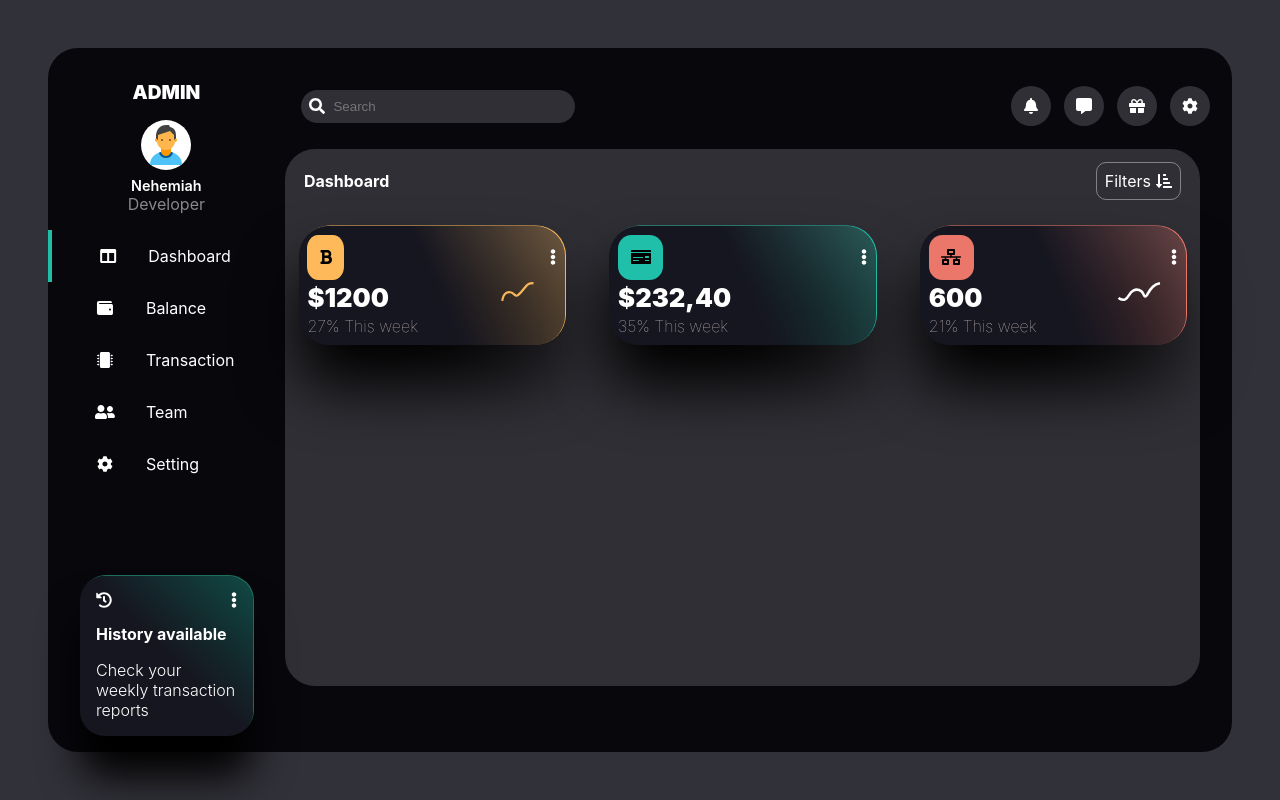
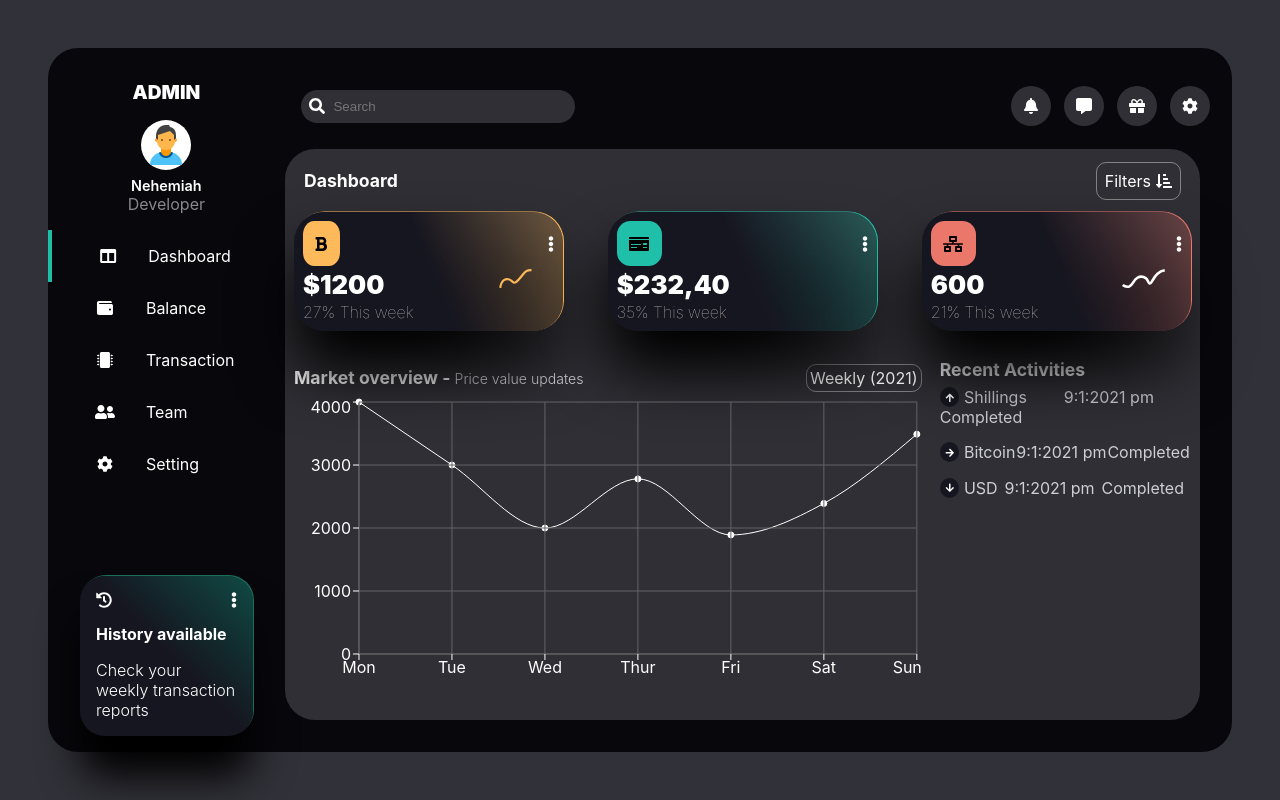
Before and after one commit to KNehe/Admin-Dashboard, a Next.js app: page / in a window 1280 px wide. Built offline with nearby package versions, Linux system fonts and the light colour scheme.

Commit message:
Graph and Statistics

```diff
--- /dev/null
+++ b/components/recent_activity/recent_activity.js
@@ -0,0 +1,23 @@
+import styles from '../../styles/Activity.module.scss';
+import { FontAwesomeIcon } from '@fortawesome/react-fontawesome'
+
+const RecentActivity = ({icon, currency}) =>{
+    return(
+        <div className={styles.activity}>
+        <div className={styles.activity_icon}>
+          <FontAwesomeIcon icon={icon}/>
+        </div>
+        <p>{currency}</p>
+        <p>{
+          new Date().getDate() + ':'+
+          new Date().getMonth() + ':' +
+          new Date().getFullYear()
+          }
+          { new Date().getHours() >= 12 ? ' pm' : ' am' }
+        </p>
+        <p>Completed</p>
+      </div>
+    )
+}
+
+export default RecentActivity;
--- a/components/right_section/right_section.js
+++ b/components/right_section/right_section.js
@@ -1,10 +1,57 @@
 import styles from '../../styles/Right.module.scss'
-import { faBell, faCommentAlt, faGift , faCog, faSearch, faSortAmountDownAlt, faBold, faBlog, faBolt, faEllipsisV, faCrown, faPortrait, faMoneyBillAlt, faMobile, faMoneyCheck, faNetworkWired} from "@fortawesome/free-solid-svg-icons"
+import { faBell, faCommentAlt, faGift , faCog, faSearch, faSortAmountDownAlt, faBold, faEllipsisV, faMoneyCheck, faNetworkWired, faArrowDown, faArrowUp, faArrowRight} from "@fortawesome/free-solid-svg-icons"
 import TopSecIcon from '../top_sec_icon/top_sec_icon'
 import { FontAwesomeIcon } from '@fortawesome/react-fontawesome'
 import StatCard from '../../components/stat_card/stat_card'
+import { LineChart, Line, CartesianGrid, XAxis, YAxis, ResponsiveContainer } from 'recharts'
+import RecentActivity from '../recent_activity/recent_activity';
 
-const TopSection = () =>{
+const RightSection = () =>{
+
+  const data = [
+    {
+      name: 'Mon',
+      uv: 4000,
+      pv: 2400,
+      amt: 2400,
+    },
+    {
+      name: 'Tue',
+      uv: 3000,
+      pv: 1398,
+      amt: 2210,
+    },
+    {
+      name: 'Wed',
+      uv: 2000,
+      pv: 9800,
+      amt: 2290,
+    },
+    {
+      name: 'Thur',
+      uv: 2780,
+      pv: 3908,
+      amt: 2000,
+    },
+    {
+      name: 'Fri',
+      uv: 1890,
+      pv: 4800,
+      amt: 2181,
+    },
+    {
+      name: 'Sat',
+      uv: 2390,
+      pv: 3800,
+      amt: 2500,
+    },
+    {
+      name: 'Sun',
+      uv: 3490,
+      pv: 4300,
+      amt: 2100,
+    },
+  ];
     return(
         <section className={styles.right}>
 
@@ -55,9 +102,51 @@ const TopSection = () =>{
               />
             </section>
 
+            <section className={styles.bottom_section}>
+
+              <div className={styles.chart_section}>
+                <div className={styles.chart_sec_header}>
+                  <div className={styles.chart_title}>
+                    <h3>Market overview - <span className={styles.span}> Price value updates</span></h3>
+                  </div>
+
+                  <div className={styles.drop_down}>
+                    <p>Weekly ({new Date().getFullYear()})
+                    </p>
+                  </div>
+                </div>
+
+                  <ResponsiveContainer height='85%'>
+                    <LineChart data={data}>
+                      <Line type="monotone" dataKey="uv" stroke="#fff" />
+                      <CartesianGrid stroke="#646466"/>
+                      <XAxis dataKey='name'  stroke="#fff" axisLine={{ stroke: '#646466' }} />
+                      <YAxis stroke='#fff' axisLine={{ stroke: '#646466' }} />
+                    </LineChart>
+                  </ResponsiveContainer>
+              </div>
+
+              <div className={styles.recent_activities}>
+                <h4>Recent Activities</h4>
+                <RecentActivity
+                  icon={faArrowUp}
+                  currency={'Shillings'}
+                />
+                <RecentActivity
+                  icon={faArrowRight}
+                  currency={'Bitcoin'}
+                />
+                 <RecentActivity
+                  icon={faArrowDown}
+                  currency={'USD'}
+                />
+              </div>
           </section>
+
+          </section>
+
         </section>
     )
 }
 
-export default TopSection;
+export default RightSection;
--- a/package.json
+++ b/package.json
@@ -14,6 +14,7 @@
     "next": "10.0.6",
     "react": "17.0.1",
     "react-dom": "17.0.1",
+    "recharts": "^2.0.6",
     "sass": "^1.32.7"
   }
 }
--- /dev/null
+++ b/styles/Activity.module.scss
@@ -0,0 +1,24 @@
+.activity{
+    display: flex;
+    margin: 3% 0;
+    flex-wrap: wrap;
+    .activity_icon{
+        background-color: #161620;
+        border-radius: 50%;
+        padding: .3em;
+        display: flex;
+        align-items: center;
+        justify-content: center;
+        svg{
+            height: .6em;
+            width: .6em;
+        }
+    }
+    p{
+        flex-grow: 2;
+        color: #ceced6;
+    }
+    p:first-of-type{
+        padding-left: 2%;
+    }
+}
--- a/styles/Right.module.scss
+++ b/styles/Right.module.scss
@@ -7,6 +7,7 @@ $gray: #302F35;
     width: 80%;
     padding-right: 2em;
     padding-top: 2em;
+    position: relative;
 
     .top{
         width: 100%;
@@ -46,13 +47,16 @@ $gray: #302F35;
         margin-top: 1em;
         background-color: $gray;
         width: 100%;
-        height: 80%;
+        height: 85%;
         border-radius: $radius;
         .title_sec{
             padding: .8em 1.2em;
             display: flex;
             align-items: center;
             justify-content: space-between;
+            h1{
+                font-size: 1.1em;
+            }
 
             .filter_div{
                 display: flex;
@@ -68,9 +72,58 @@ $gray: #302F35;
         }
 
         .stats_card_list{
-            margin: 1.5%;
+            margin: 0% 1% 1% 1%;
             display: flex;
             justify-content: space-between;
         }
     }
+
+    .bottom_section{
+        padding: 2% 1% 1% 1%;
+        display: flex;
+        justify-content: space-between;
+        height: 65%;
+        .chart_section{
+            width: 70%;
+            height: 100%;
+            .chart_sec_header{
+                display: flex;
+                justify-content: space-between;
+                margin: .3em 0em;
+               h3{
+                   font-size: 1.1em;
+                   margin: 0;
+                   color: #fff;
+               }
+               .chart_title{
+                   display: flex;
+                   align-items: center;
+                    .span{
+                        font-weight: 300;
+                        color: #dfdee4;
+                        font-size: .8em;
+                    }
+               }
+               .drop_down{
+                    display: flex;
+                    border:  1px solid rgba(255,255,255,.4);
+                    align-items: center;
+                    padding: .2em;
+                    border-radius: 10px;
+                    font-size: 1em;
+
+               }
+            }
+
+        }
+        .recent_activities{
+            display: flex;
+            flex-direction: column;
+            width: 28%;
+            h4{
+                margin: 0;
+                font-size: 1.1em;
+            }
+        }
+    }
 }
```
Also changed, not shown: 1 other file (tests, documents, lock files or other folders).
